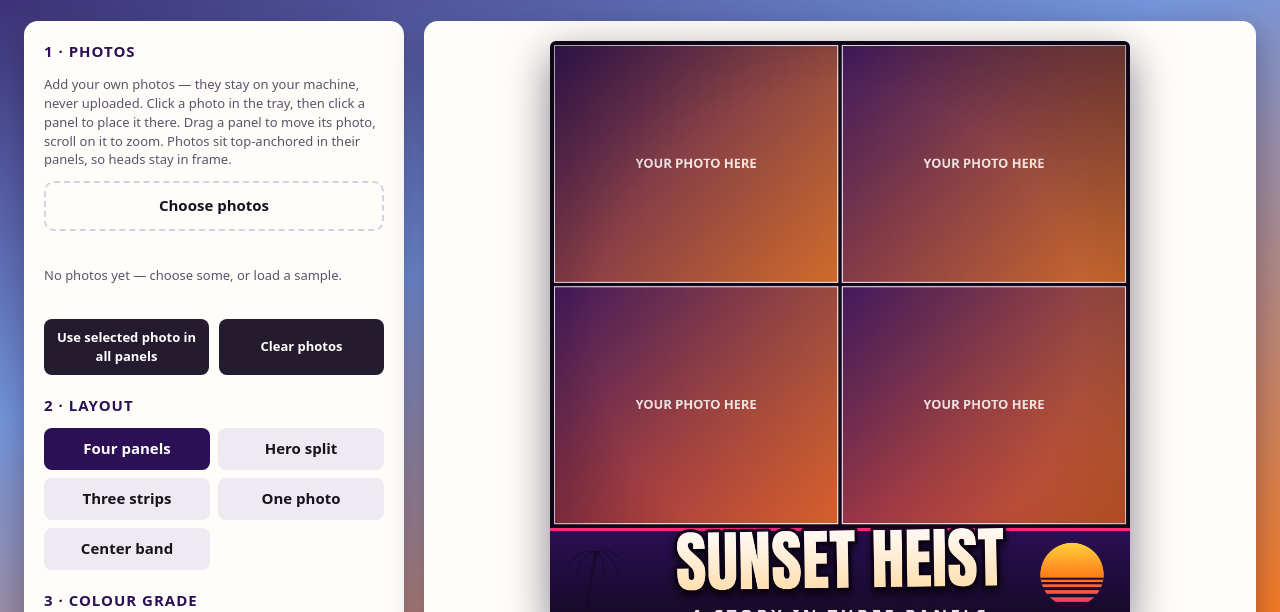
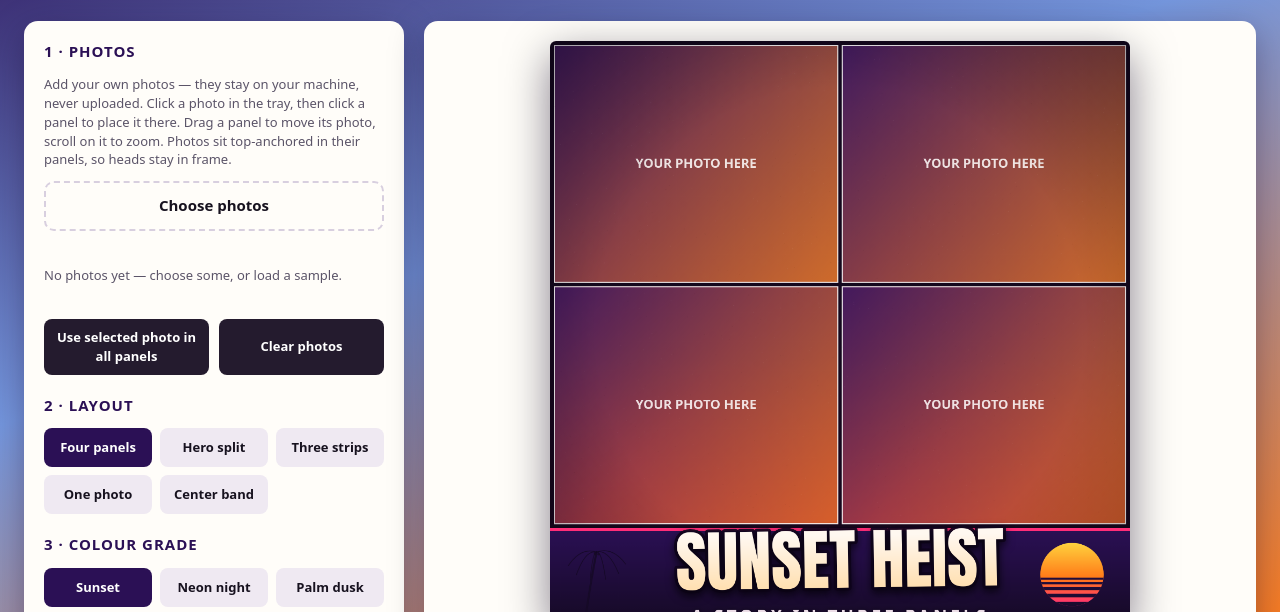
Before and after one commit to chotniugj-gif/gta6-cover-art, a plain HTML site: page app/index.html in a window 1280 px wide. Shown: the part 144-756 px from the top of the page. Drawn offline with Linux system fonts and the light colour scheme.

Commit message:
v2: app/style.css

```diff
--- a/app/style.css
+++ b/app/style.css
@@ -119,6 +119,8 @@ input[type=range] { width: 100%; accent-color: var(--hot); }
 .row button { padding: 9px 8px; font-size: 13px; }
 
 .choice-grid { display: grid; grid-template-columns: 1fr 1fr; gap: 8px; }
+.choice-grid.three { grid-template-columns: repeat(3, 1fr); }
+.choice-grid.three .choice { font-size: 13px; padding: 10px 6px; }
 .choice { background: #efe9f2; color: var(--ink); }
 .choice.active { background: var(--night); color: #fff; }
 
```
